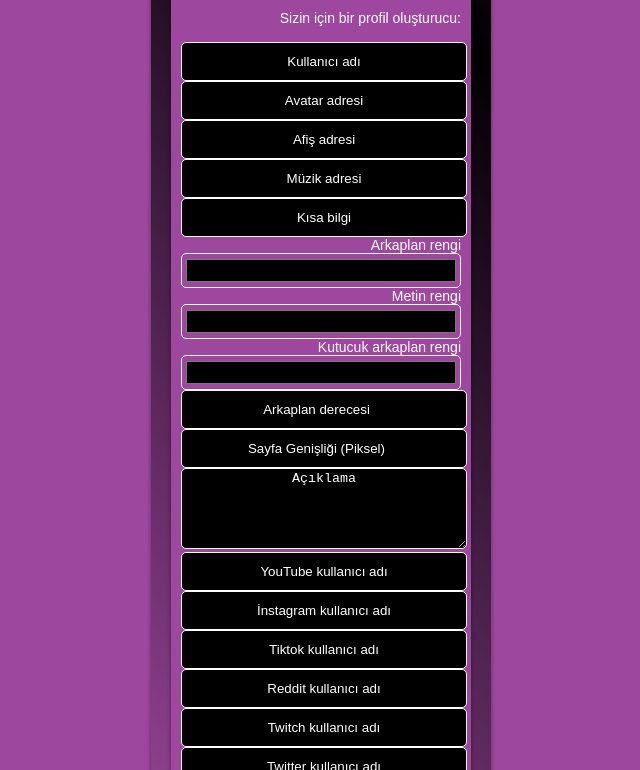
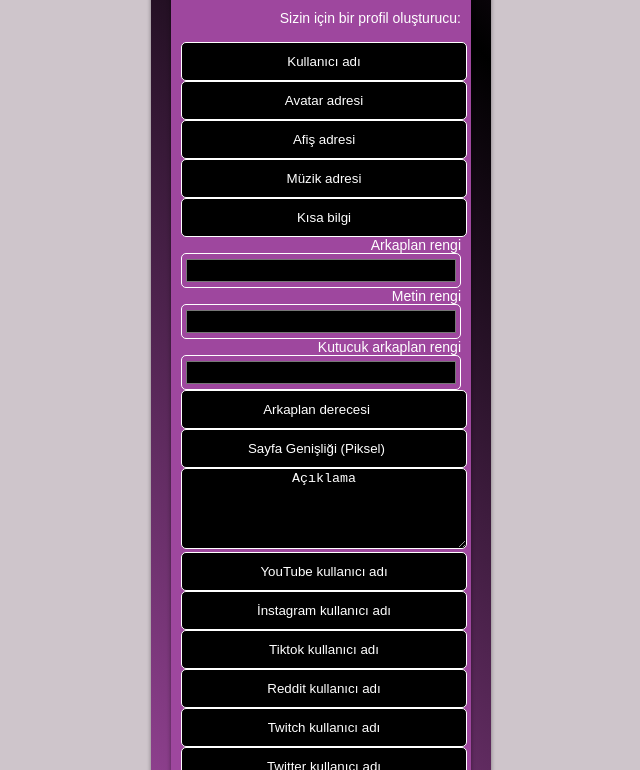
Before and after one commit to yaso09/profiler.fun, a plain HTML site: page index.html in a window 1280 px wide. Shown: the part 447-1217 px from the top of the page, without its empty margins (319-959 px from the left). Drawn offline with nearby package versions, Linux system fonts and the light colour scheme.

Commit message:
Update index.html

```diff
--- a/index.html
+++ b/index.html
@@ -12,7 +12,7 @@
     <style id="style">
         body {
     position: sticky;
-    background: #9e479e;
+    background: #cec5cb;
 }
         .profile-card {
   width: 300px;
```
